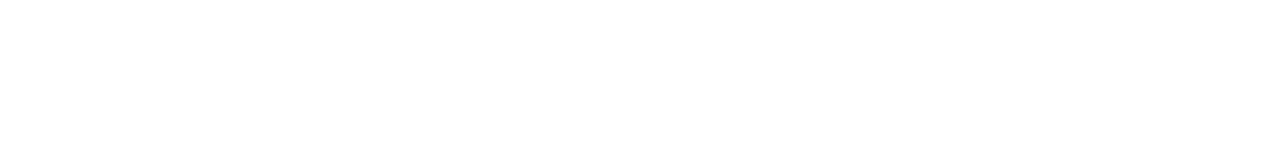
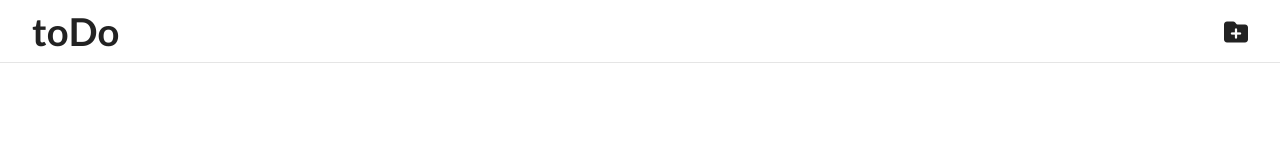
Before and after one commit to NCJ0110/Project-ToDo, a website built with webpack: page src/template.html in a window 1280 px wide. Built offline with nearby package versions, Linux system fonts and the light colour scheme.

Commit message:
create header html and styles

```diff
--- a/src/index.js
+++ b/src/index.js
@@ -1 +1 @@
-console.log("testfdfs");
+import './styles/styles.css'
--- /dev/null
+++ b/src/styles/styles.css
@@ -0,0 +1,47 @@
+@import url('https://fonts.googleapis.com/css2?family=Lato:wght@400;700&display=swap');
+
+* {
+    padding: 0;
+    margin: 0;
+    box-sizing: border-box;
+}
+
+:root {
+    --main-black: #222;
+    --main-white: #fff;
+    --main-color: rgb(255, 183, 49);
+    --main-transition: all 0.3s linear;
+}
+
+body {
+    font-family: 'Lato';
+    height: 100vw;
+    width: 100vw;
+    color: var(--main-black)
+}
+
+.header {
+    width: 100vw;
+    height: 60px;
+}
+
+.header-center {
+    width: 100vw;
+    max-width: 1600px;
+    margin: 0 auto;
+    padding: 0.5rem 2rem;
+    border-bottom: 1px solid rgba(0,0,0,0.1);
+    display: flex;
+    justify-content: space-between;
+    align-items: center;
+}
+
+.logo {
+    font-size: 1.2rem;
+    user-select: none;
+}
+
+.projects-btn {
+    font-size: 1.5rem;
+    cursor: pointer;
+}
--- a/src/template.html
+++ b/src/template.html
@@ -4,9 +4,19 @@
     <meta charset="UTF-8">
     <meta http-equiv="X-UA-Compatible" content="IE=edge">
     <meta name="viewport" content="width=device-width, initial-scale=1.0">
+    <script defer src="https://kit.fontawesome.com/c3493e8ea2.js" crossorigin="anonymous"></script>
     <title>toDo App</title>
 </head>
 <body>
-
+    <header class="header">
+        <div class="header-center">
+            <div class="logo">
+                <h1>toDo</h1>
+            </div>
+            <div class="projects-btn">
+                <i class="fa-solid fa-folder-plus"></i>
+            </div>
+        </div>
+    </header>
 </body>
 </html>
```
Also changed, not shown: dist/bundle057c6dadf6c32b3a361c.js (deleted), dist/bundle0a2eff09912ea89abe9c.js (added), dist/index.html, 2 other files.
